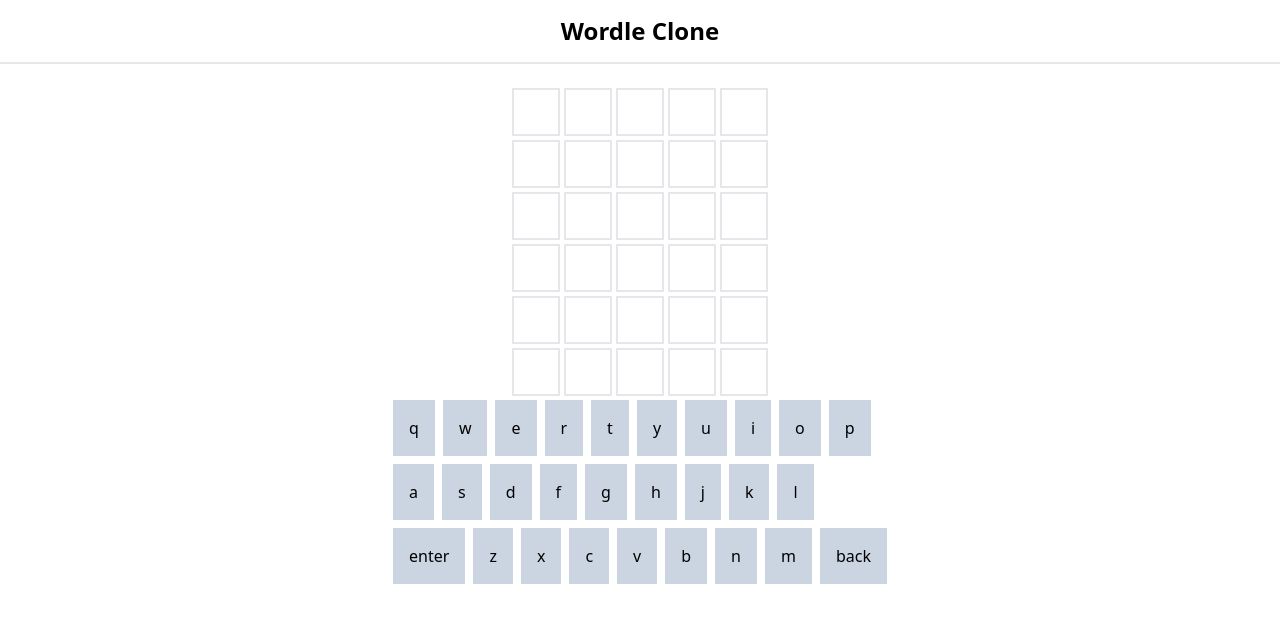
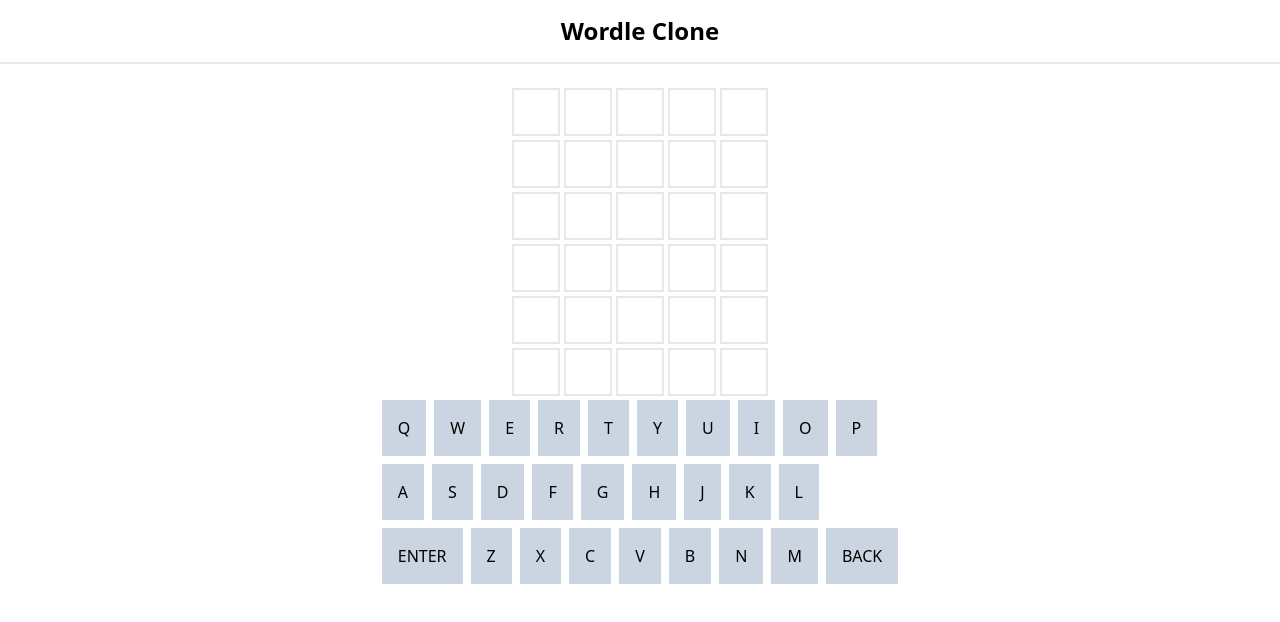
Before and after one commit to JakubWujec/wordleclone, a React (Vite) app: page / in a window 1280 px wide. Shown: the top 622 px of the page. Built offline with nearby package versions, Linux system fonts and the light colour scheme.

Commit message:
Tile styling

```diff
--- a/src/components/Keyboard.tsx
+++ b/src/components/Keyboard.tsx
@@ -13,9 +13,9 @@ type KeyboardProps = {
 }
 const Keyboard = (props: KeyboardProps) => {
   const keyboardRows = [
-    ['q', 'w', 'e', 'r', 't', 'y', 'u', 'i', 'o', 'p'],
-    ['a', 's', 'd', 'f', 'g', 'h', 'j', 'k', 'l'],
-    ['enter', 'z', 'x', 'c', 'v', 'b', 'n', 'm', 'back'],
+    ['q', 'w', 'e', 'r', 't', 'y', 'u', 'i', 'o', 'p'].map(l => l.toUpperCase()),
+    ['a', 's', 'd', 'f', 'g', 'h', 'j', 'k', 'l'].map(l => l.toUpperCase()),
+    ['enter', 'z', 'x', 'c', 'v', 'b', 'n', 'm', 'back'].map(l => l.toUpperCase()),
   ]
 
   return (
--- a/src/components/Tile.tsx
+++ b/src/components/Tile.tsx
@@ -4,7 +4,7 @@ type TileProps = {
 
 const Tile = (props: TileProps) => {
   return (
-    <div className="w-12 h-12 border-2">
+    <div className="w-12 h-12 border-2 flex justify-center items-center font-bold text-xl">
       {props.char}
     </div>
   )
```
